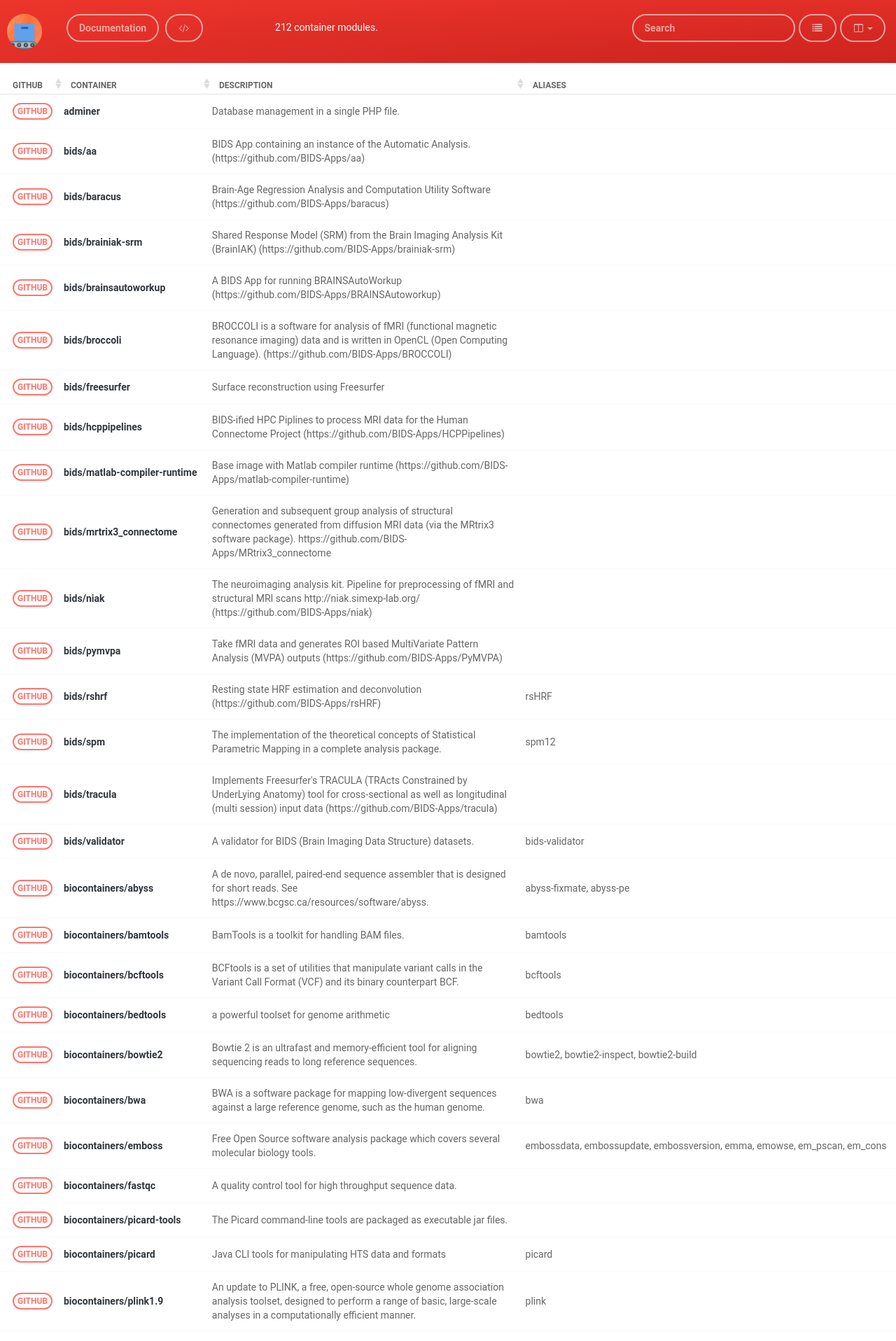
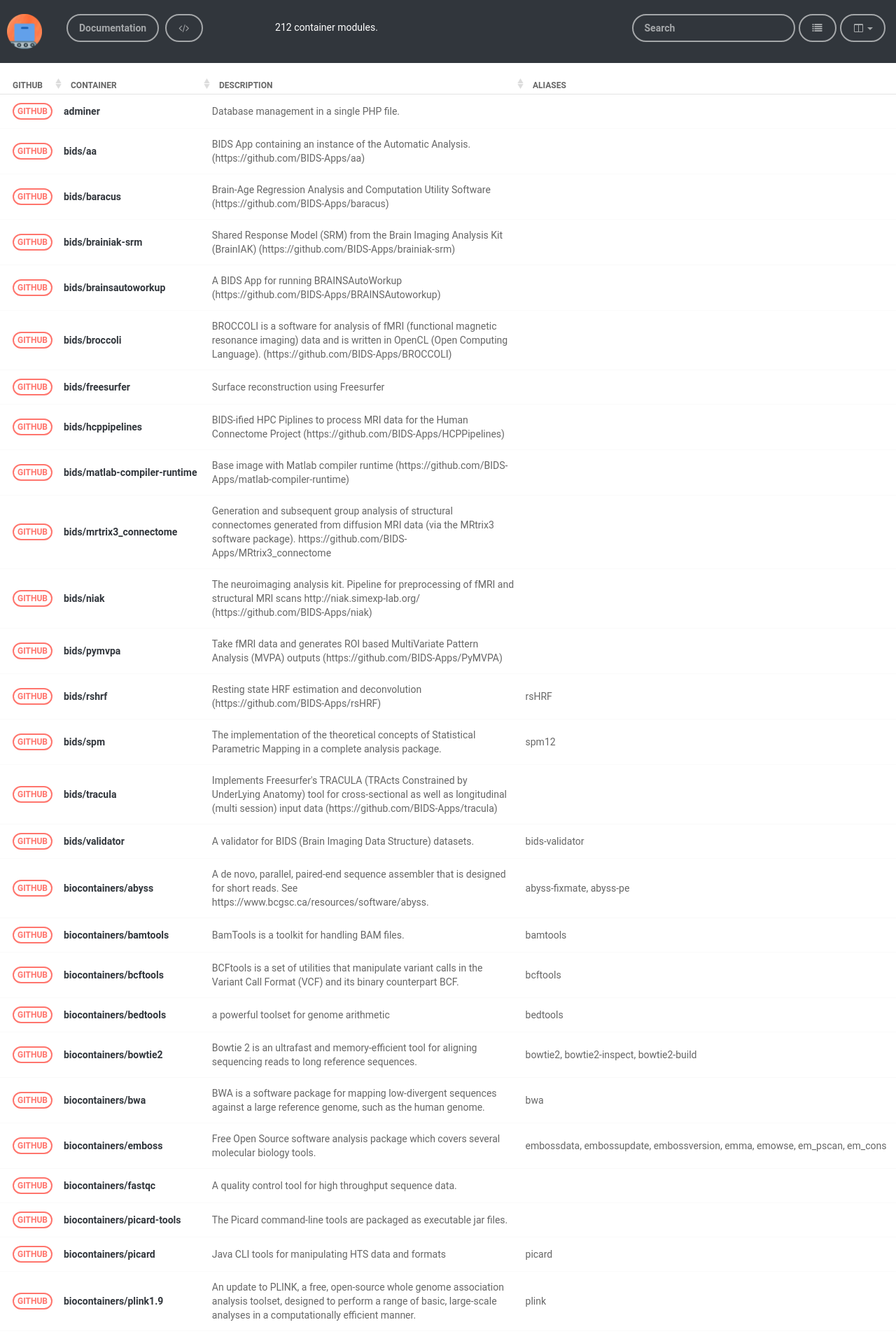
Before and after one commit to autamus/registry, a Jekyll site: the page built from pages/index.md, in a window 1280 px wide. Shown: the top 1916 px of the page at 70% size. Built offline with Jekyll 4.4.1, drawn with Linux system fonts in a browser that asks for light colours; nearby versions of some CDN libraries.

Commit message:
Update Theming

```diff
--- a/_includes/table.html
+++ b/_includes/table.html
@@ -1,5 +1,5 @@
 <div class="wrapper">
-    <div class="fresh-table toolbar-color-red full-screen-table">
+    <div class="fresh-table toolbar-color-grey full-screen-table">
     <!--    Available colors for the full background: full-color-blue, full-color-azure, full-color-green, full-color-red, full-color-orange
             Available colors only for the toolbar: toolbar-color-blue, toolbar-color-azure, toolbar-color-green, toolbar-color-red, toolbar-color-orange
     -->
--- a/_layouts/container.html
+++ b/_layouts/container.html
@@ -7,7 +7,7 @@
         <div style="margin-top:25px" class="col-lg-5 col-lg-offset-1">
             <div class="spacing"></div>
             <a href="{{ site.baseurl }}"><img src="{{ site.baseurl }}/img/logo.png"
-                 style="float:left; width:250px"></span></a>
+                 style="float:left; width:200px"></span></a>
         </div>
         <div class="col-lg-4 col-lg-offset-1">
             <div class="spacing"></div>
--- a/css/fresh-bootstrap-table.css
+++ b/css/fresh-bootstrap-table.css
@@ -1264,6 +1264,23 @@
   /* W3C */
   background-size: 250% 250%;
 }
+
+.fresh-table.toolbar-color-grey .fixed-table-toolbar {
+  background: #31363C;
+  background: -moz-radial-gradient(center, ellipse cover, #31363C 0%, #31363C 100%);
+  /* FF3.6+ */
+  background: -webkit-gradient(radial, center center, 0px, center center, 100%, color-stop(0%, #31363C), color-stop(100%, #31363C));
+  /* Chrome,Safari4+ */
+  background: -webkit-radial-gradient(center, ellipse cover, #31363C 0%, #31363C 100%);
+  /* Chrome10+,Safari5.1+ */
+  background: -o-radial-gradient(center, ellipse cover, #31363C 0%, #31363C 100%);
+  /* Opera 12+ */
+  background: -ms-radial-gradient(center, ellipse cover, #31363C 0%, #31363C 100%);
+  /* IE10+ */
+  background: radial-gradient(ellipse at center, #31363C 0%, #31363C 100%);
+  /* W3C */
+  background-size: 250% 250%;
+}
 .fresh-table .fixed-table-pagination {
   margin: 0 10px;
 }
```
